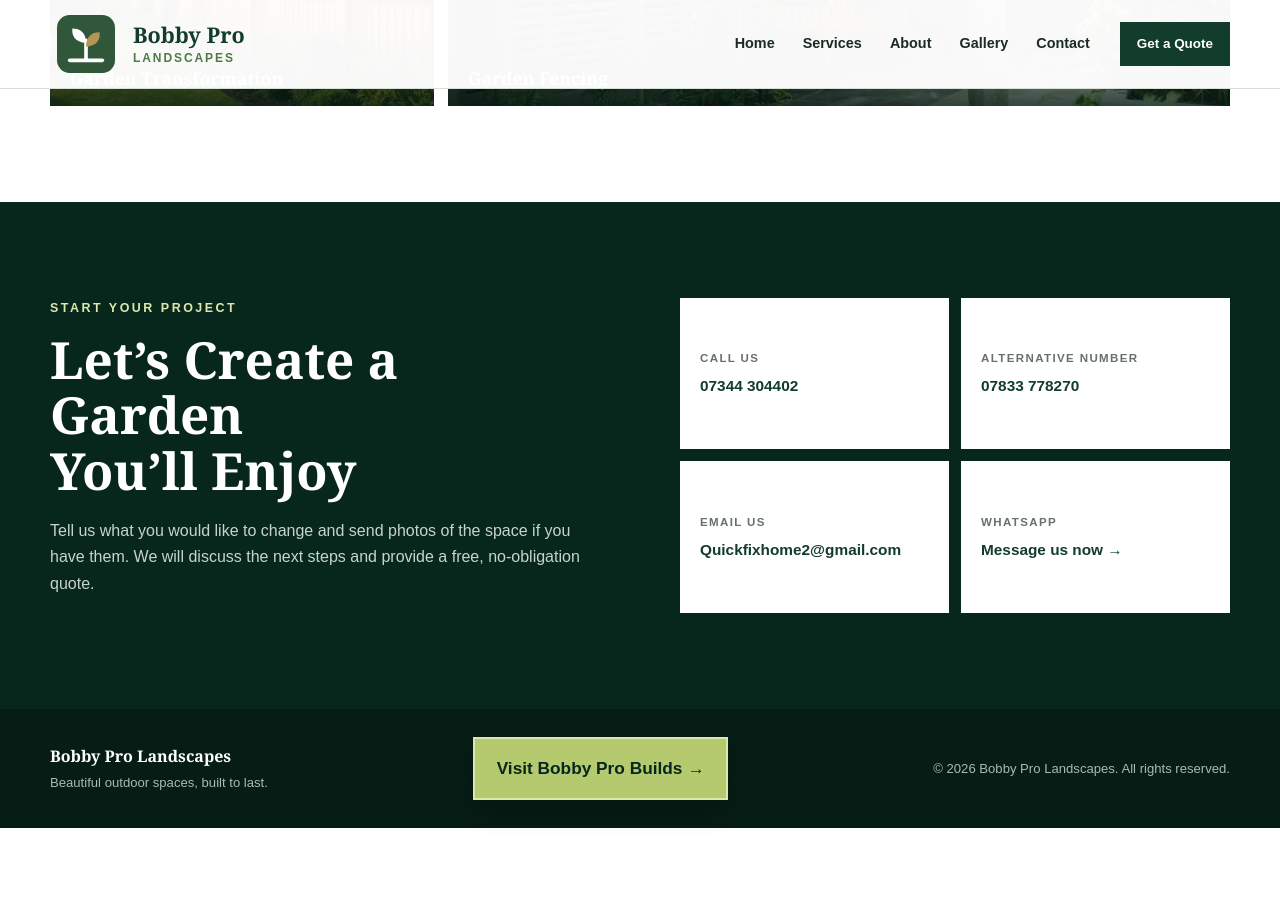
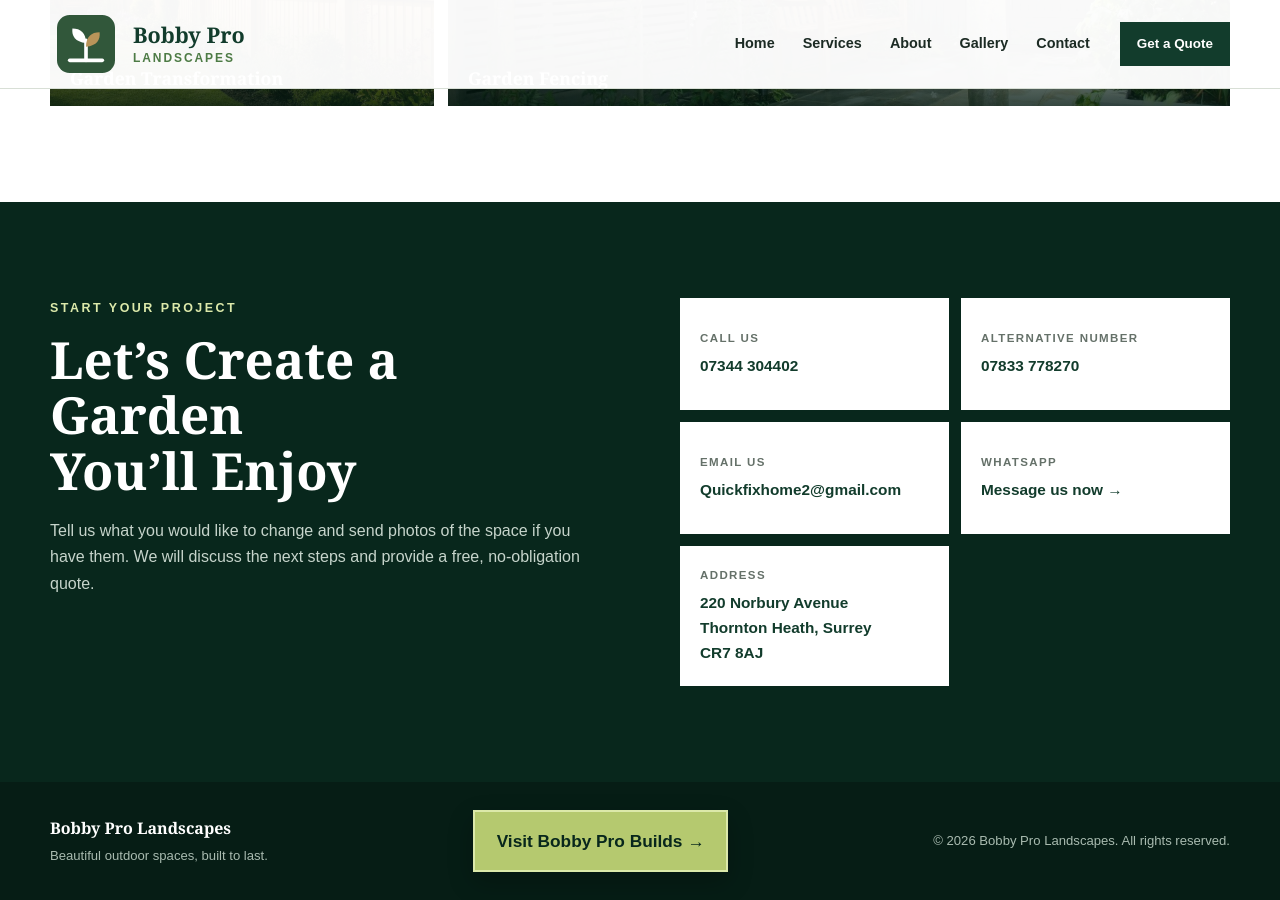
Before and after one commit to arsalanbobby/Bobby-Pro-Landscapes, a Jekyll site: the page built from index.md, in a window 1280 px wide and 900 px high, scrolled down 3236 px. Built offline with Jekyll 4.4.1, drawn with Linux system fonts in a browser that asks for light colours; before the commit the page ends 4064 px from its top, so only the background shows below that.

Commit message:
Add business address to contact details

```diff
--- a/index.md
+++ b/index.md
@@ -64,6 +64,6 @@ description: Bobby Pro Landscapes provides garden landscaping, patios, paving, l
 <section id="contact" class="section contact-section">
   <div class="container contact-wrap">
     <div><p class="eyebrow light">Start Your Project</p><h2>Let’s Create a Garden<br>You’ll Enjoy</h2><p>Tell us what you would like to change and send photos of the space if you have them. We will discuss the next steps and provide a free, no-obligation quote.</p></div>
-    <div class="contact-options"><a href="tel:+447344304402"><span>Call us</span><strong>07344 304402</strong></a><a href="tel:+447833778270"><span>Alternative number</span><strong>07833 778270</strong></a><a href="mailto:Quickfixhome2@gmail.com"><span>Email us</span><strong>Quickfixhome2@gmail.com</strong></a><a href="https://wa.me/447344304402" target="_blank" rel="noopener"><span>WhatsApp</span><strong>Message us now →</strong></a></div>
+    <div class="contact-options"><a href="tel:+447344304402"><span>Call us</span><strong>07344 304402</strong></a><a href="tel:+447833778270"><span>Alternative number</span><strong>07833 778270</strong></a><a href="mailto:Quickfixhome2@gmail.com"><span>Email us</span><strong>Quickfixhome2@gmail.com</strong></a><a href="https://wa.me/447344304402" target="_blank" rel="noopener"><span>WhatsApp</span><strong>Message us now →</strong></a><a class="address-option" href="https://www.google.com/maps/search/?api=1&amp;query=220+Norbury+Avenue+Thornton+Heath+Surrey+CR7+8AJ" target="_blank" rel="noopener"><span>Address</span><strong>220 Norbury Avenue<br>Thornton Heath, Surrey<br>CR7 8AJ</strong></a></div>
   </div>
 </section>
```
